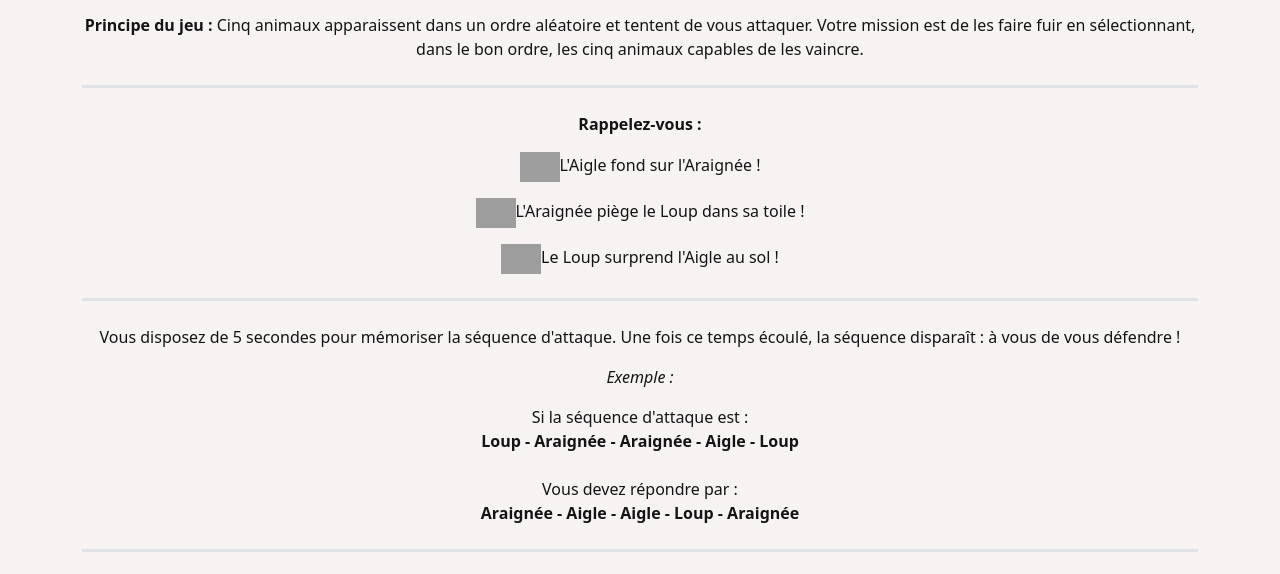
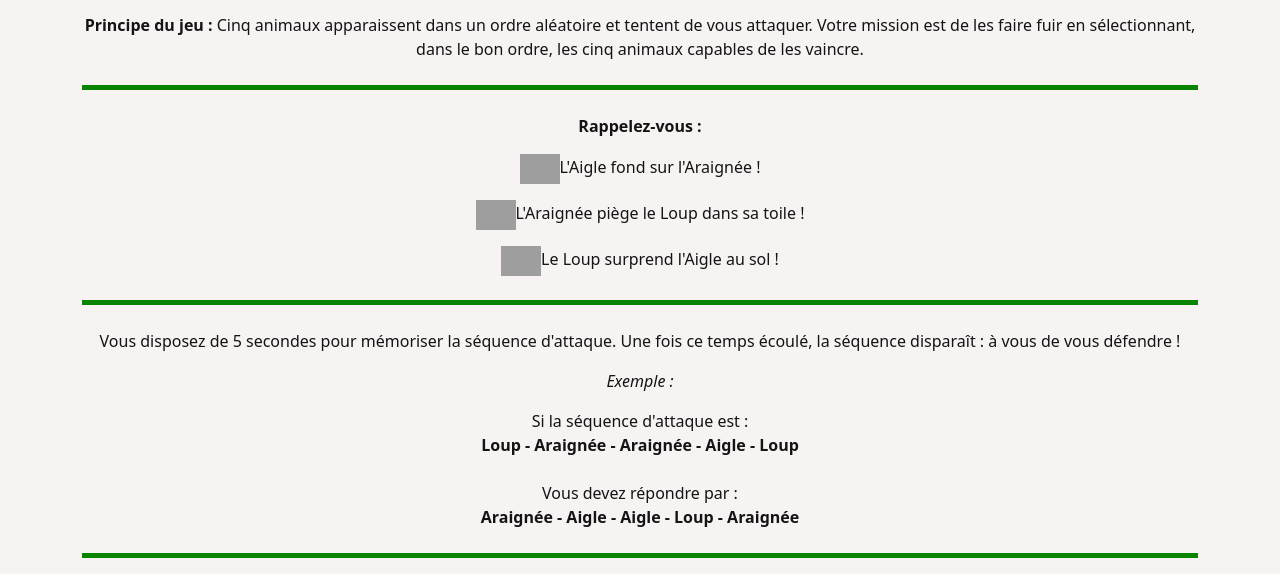
Before and after one commit to redtechlim/ZOOVERSE, a plain HTML site: page regles.html in a window 1280 px wide. Shown: the part 195-769 px from the top of the page. Drawn offline with nearby package versions, Linux system fonts and the light colour scheme; grey boxes are pictures that could not be loaded; a web font is replaced by a local one.

Commit message:
V 1.1 - Changement du style de la barre sépératrice/décorative

```diff
--- a/regles.html
+++ b/regles.html
@@ -60,7 +60,7 @@
 Votre mission est de les faire fuir en sélectionnant, dans le bon ordre, les cinq animaux capables de les vaincre.</p>
 
 <!-- Barre décorative -->
-    <div class="w-100 border-top border-3 my-4"></div>
+    <div class="separator my-4"></div>
 
 <p><b>Rappelez-vous :</b></p>
 
@@ -69,7 +69,7 @@ Votre mission est de les faire fuir en sélectionnant, dans le bon ordre, les ci
 <p><img width="40px" src="img/1-loup.png">Le Loup surprend l'Aigle au sol !</p>
 
 <!-- Barre décorative -->
-    <div class="w-100 border-top border-3 my-4"></div>
+    <div class="separator my-4"></div>
 <p>Vous disposez de 5 secondes pour mémoriser la séquence d'attaque.
 Une fois ce temps écoulé, la séquence disparaît : à vous de vous défendre ! </p>
 <p><i>Exemple :</i> </br></p>
@@ -78,7 +78,7 @@ Une fois ce temps écoulé, la séquence disparaît : à vous de vous défendre
 <b>Araignée - Aigle - Aigle - Loup - Araignée</b></p>
 
 <!-- Barre décorative -->
-    <div class="w-100 border-top border-3 my-4"></div>
+    <div class="separator my-4"></div>
 
 <p><b>Saurez-vous contrer l'attaque et découvrir l'encyclopédie secrète ?</b></p>
 
--- a/style.css
+++ b/style.css
@@ -20,6 +20,11 @@
       display: block;
     }
 
+    /* Barre décorative */
+.separator {
+  width: 100%;
+  border-top: 5px solid #088400ff;
+}
 
 
     /* Boutons alignés et espacés */
```
Also changed, not shown: aigle.html (+1 -1 lines), araignee.html (+1 -1 lines), encyclopedie.html (+1 -1 lines), index.html (+2 -2 lines), loup.html (+1 -1 lines).
